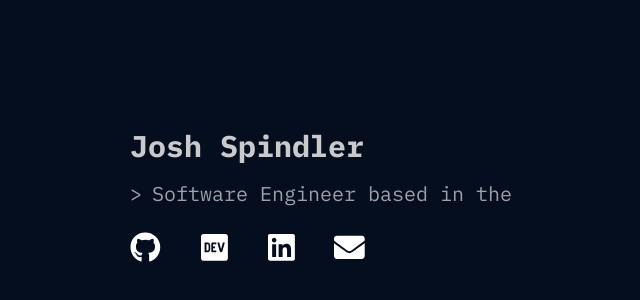
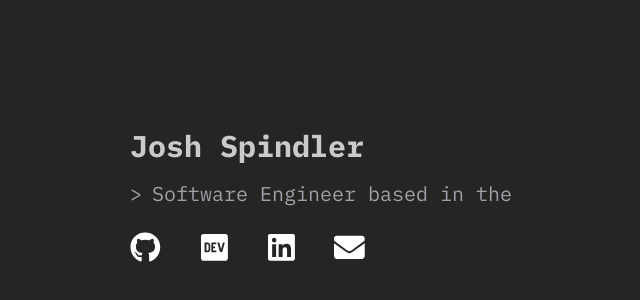
Before and after one commit to joshsp98/personal-site, a React (Create React App) app: page / in a window 1280 px wide. Shown: the part 206-506 px from the top of the page, without its empty margins (260-900 px from the left). Built offline with nearby package versions, Linux system fonts and the light colour scheme.

Commit message:
Changed colour back

```diff
--- a/src/App.css
+++ b/src/App.css
@@ -1,5 +1,5 @@
 body, html {
-  background-color: #050e1f;
+  background-color: #262524;
   color: #cacacc;
   height: 100%;
   font-family: 'IBM Plex Mono', monospace;
```
